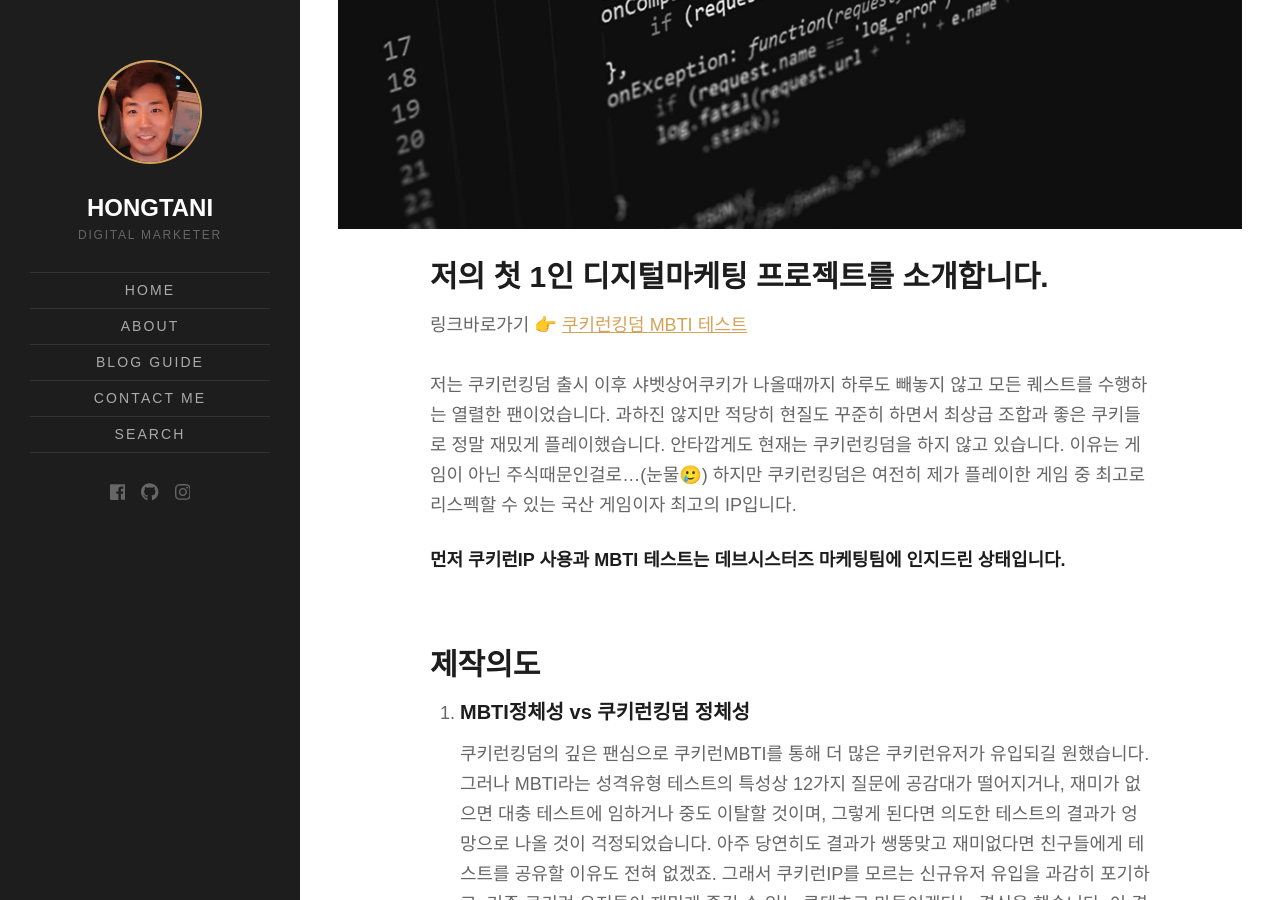
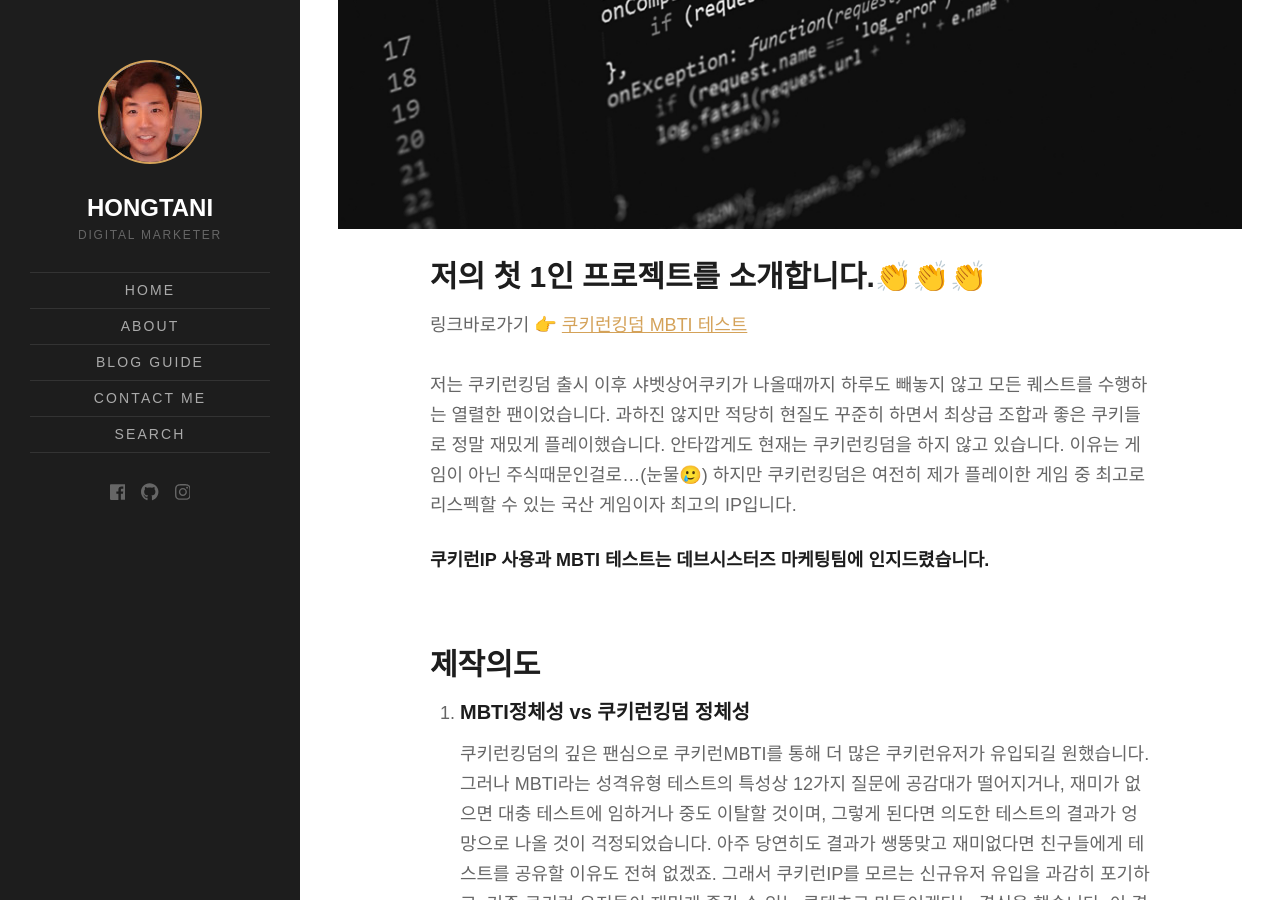
Before and after one commit to hongtani1/royce-theme-blog-kr, a Jekyll site: the page built from _posts/2021-10-22-MBTI-test-1.md, in a window 1280 px wide and 900 px high, scrolled down 536 px. Built offline with Jekyll 4.4.1, drawn with Linux system fonts in a browser that asks for light colours; some web fonts are replaced; comment, search, counter and statistics services are not loaded; some of the changed text lies outside the part shown.

Commit message:
Update 2021-10-22-MBTI-test-1.md

```diff
--- a/_posts/2021-10-22-MBTI-test-1.md
+++ b/_posts/2021-10-22-MBTI-test-1.md
@@ -9,7 +9,7 @@
 ---
 
 
-### 저의 첫 1인 디지털마케팅 프로젝트를 소개합니다.
+### 저의 첫 1인 프로젝트를 소개합니다.👏👏👏
 
 링크바로가기 👉  [쿠키런킹덤 MBTI 테스트](http://cookierun-mbti.site){:target="_blank"}
 
@@ -17,7 +17,7 @@
 
 저는 쿠키런킹덤 출시 이후 샤벳상어쿠키가 나올때까지 하루도 빼놓지 않고 모든 퀘스트를 수행하는 열렬한 팬이었습니다. 과하진 않지만 적당히 현질도 꾸준히 하면서 최상급 조합과 좋은 쿠키들로 정말 재밌게 플레이했습니다. 안타깝게도 현재는 쿠키런킹덤을 하지 않고 있습니다. 이유는 게임이 아닌 주식때문인걸로...(눈물🥲) 하지만 쿠키런킹덤은 여전히 제가 플레이한 게임 중 최고로 리스펙할 수 있는 국산 게임이자 최고의 IP입니다.
 
-###### 먼저 쿠키런IP 사용과 MBTI 테스트는 데브시스터즈 마케팅팀에 인지드린 상태입니다.
+###### 쿠키런IP 사용과 MBTI 테스트는 데브시스터즈 마케팅팀에 인지드렸습니다.
 
 
 <br>
```
Also changed, not shown: other parts of _posts/2021-10-22-MBTI-test-1.md (+1 -1 lines).
